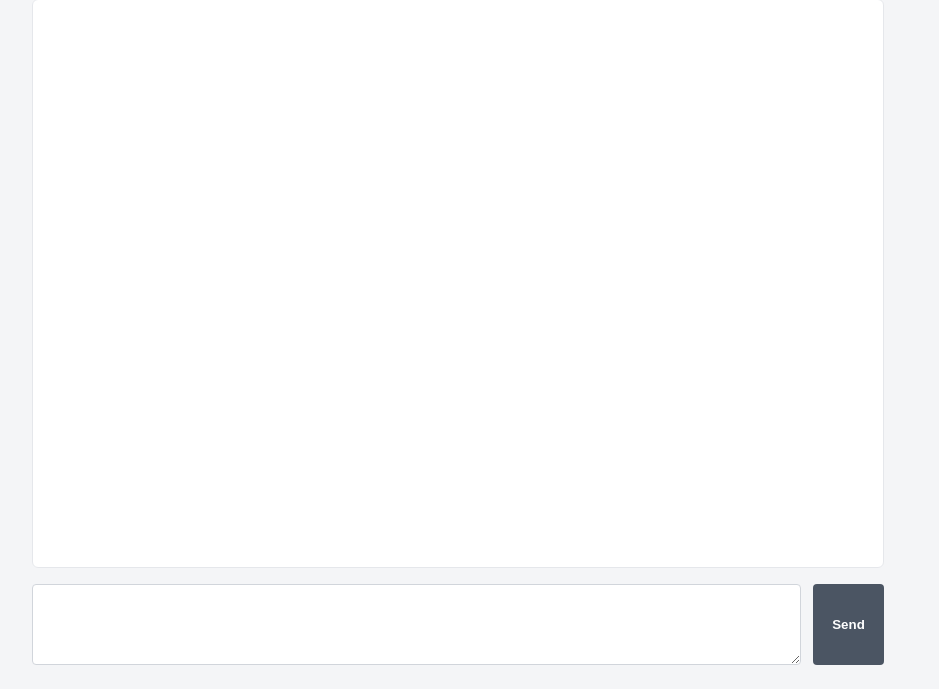
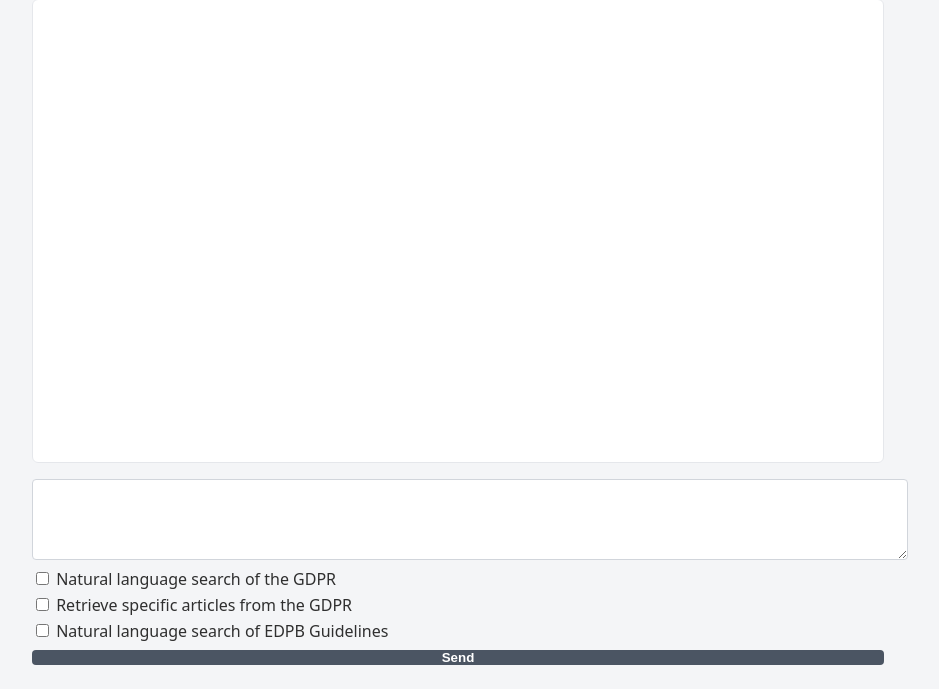
Before and after one commit to pjkrupa/rag_app, a FastAPI app: template frontend/templates/main.html in a window 1280 px wide. Shown: the part 911-1600 px from the top of the page, without its empty margins (182-1121 px from the left). Run offline with FastAPI, Linux system fonts and the light colour scheme; the template is opened without the code that fills it: most values are stand-ins (such as "Sample title", 1, 10 or a date in 2020); parts of the project's set-up code (start-up, migrations or seed data) failed here and were passed over; some libraries are stand-ins or nearby versions.

Commit message:
adds checkboxes to front end forms for attaching tools to a prompt

```diff
--- a/api/main.py
+++ b/api/main.py
@@ -100,6 +100,10 @@
         return redirect
 
     session = sm.get_session(session_id=session_id)
+
+    # clears the chat from the session
+    session.chat = None
+
     session.load_user(user_name=user_name)
     chats = session.user.get_chats()
 
@@ -137,6 +141,7 @@
 async def post_chat(
     request: Request,
     prompt: str = Form(...),
+    tool_names: list[str] = Form([]),
     session_id: str | None = Cookie(default=None),
     chat_id: int | None = Form(default=None),
     sm: SessionManager = Depends(get_session_manager)
@@ -150,7 +155,7 @@
         return HTMLResponse("Session expired or invalid", status_code=400)
     logger.debug(f"chat_id_4: {chat_id}")
     user_message = Message(role="user", content=prompt)
-    msg_docs = session.process_prompt(prompt=prompt)
+    msg_docs = session.process_prompt(prompt=prompt, tool_names=tool_names)
 
     return templates.TemplateResponse("chat-box.html", {
         "request": request,
--- a/frontend/static/styles.css
+++ b/frontend/static/styles.css
@@ -106,7 +106,7 @@
 }
 
 #chat-box:empty {
-    min-height: 120px;
+    min-height: 60px;
 }
 
 /* When chat has content, allow it to expand */
@@ -242,3 +242,19 @@
 .hidden {
     display: none;
 }
+
+.chat-form {
+    display: flex;
+    flex-direction: column;
+    gap: 0.5rem;
+}
+
+.chat-form textarea {
+    width: 100%;
+}
+
+.tool-options {
+    display: flex;
+    flex-direction: column;
+    gap: 0.25rem;
+}
--- a/frontend/templates/chat.html
+++ b/frontend/templates/chat.html
@@ -28,6 +28,7 @@
 </div>
 
 <form
+    class="chat-form"
     hx-post="/chat"
     hx-target="#chat-box"
     hx-swap="beforeend"
@@ -41,6 +42,24 @@
 >
     <input type="hidden" name="chat_id" value="{{ chat_id }}">
     <textarea name="prompt" rows="3" autocomplete="off" required></textarea>
+
+    <div class="tool-options">
+        <label>
+            <input type="checkbox" name="tool_names" value="gdpr_query">
+            Natural language search of the GDPR
+        </label>
+
+        <label>
+            <input type="checkbox" name="tool_names" value="gdpr_get">
+            Retrieve specific articles from the GDPR
+        </label>
+
+        <label>
+            <input type="checkbox" name="tool_names" value="edpb_query">
+            Natural language search of EDPB Guidelines
+        </label>
+    </div>
+
     <button type="submit">Send</button>
 </form>
 
```
Also changed, not shown: app/services/session.py (+33 -26 lines), app/services/tool_handler.py (line endings or trailing spaces). Lines whose indentation alone changed are shown as unchanged.
